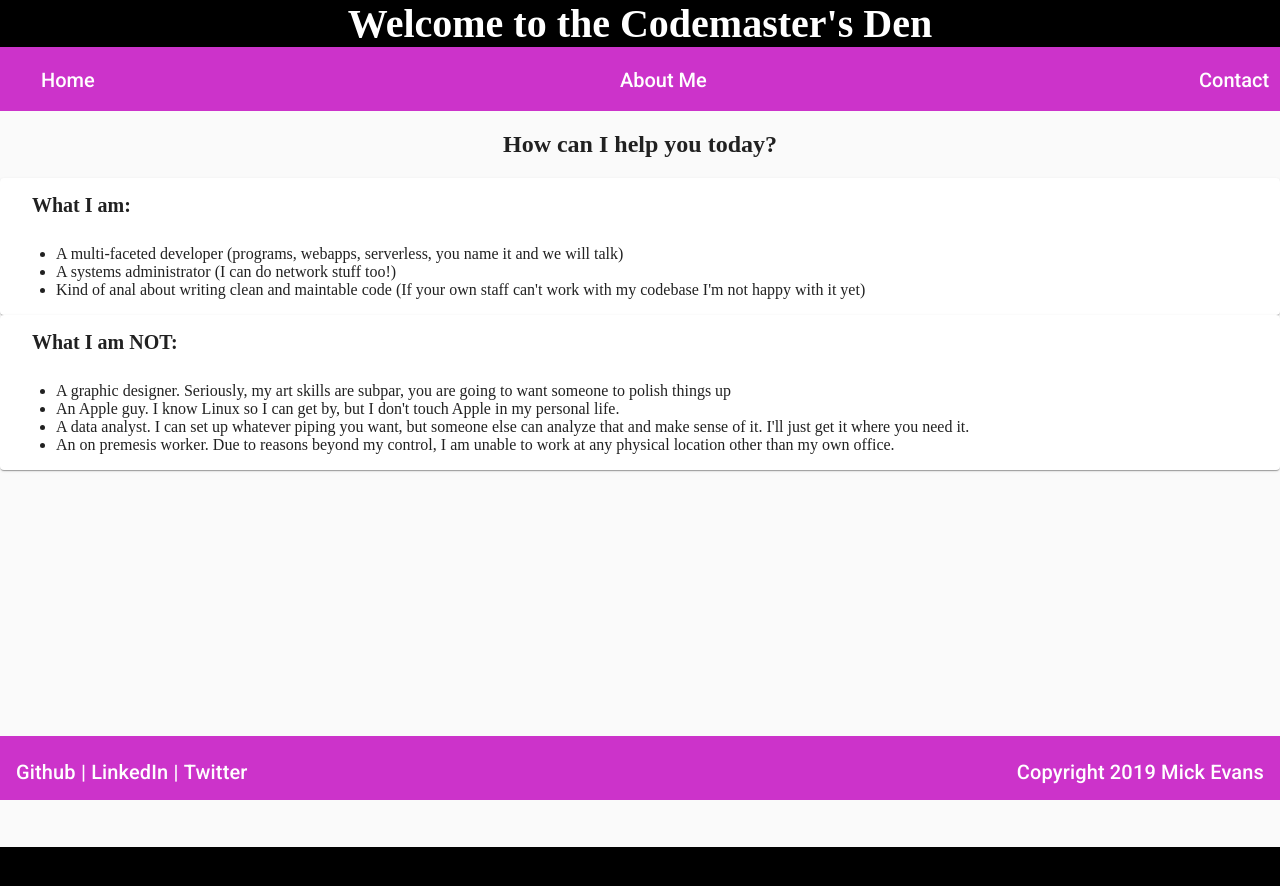
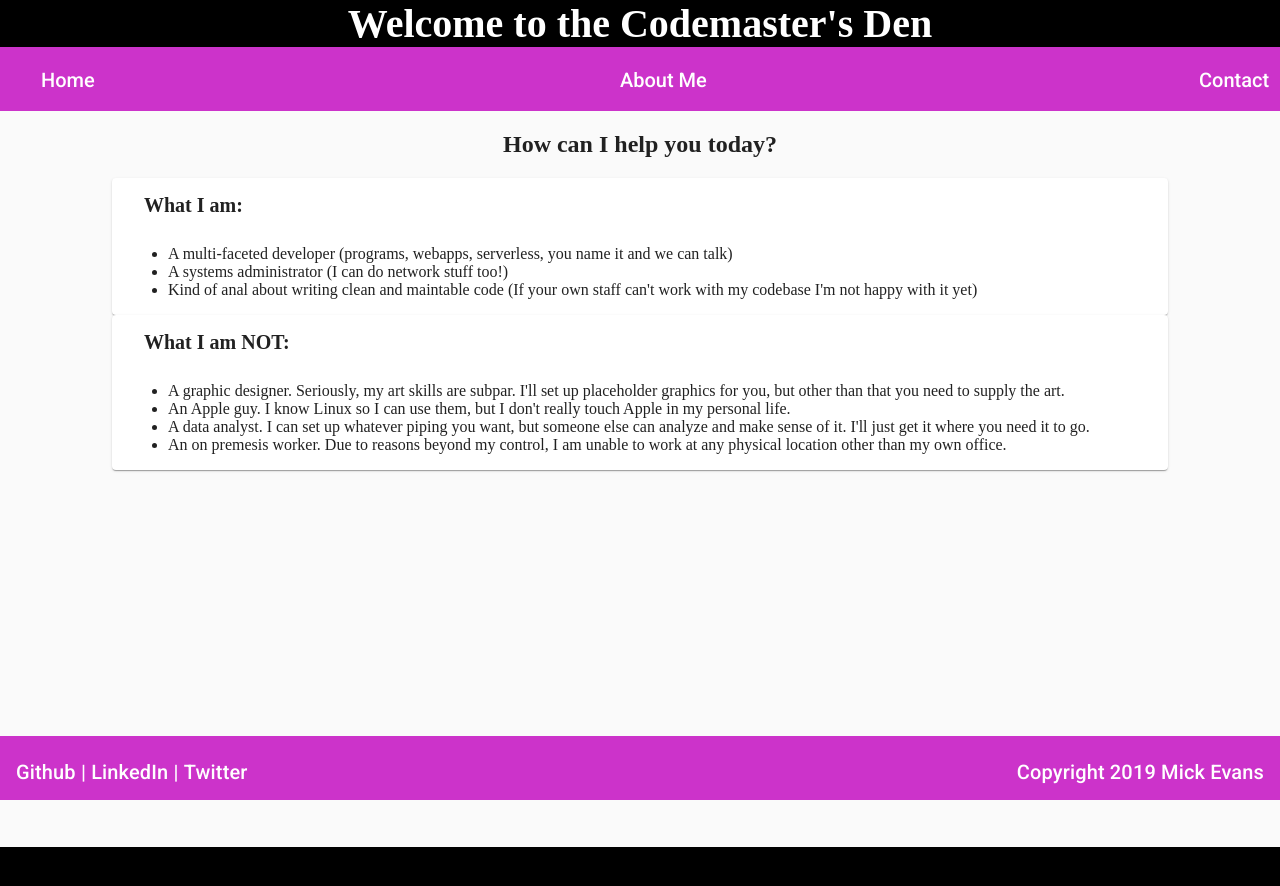
Before and after one commit to codemastermick/devPortfolio, an Angular app: page /home in a window 1280 px wide. Shown: the top 886 px of the page. Built offline with nearby package versions, Linux system fonts and the light colour scheme.

Commit message:
style(global): center up cards and do a little code cleanup

```diff
--- a/src/app/app.component.html
+++ b/src/app/app.component.html
@@ -11,7 +11,9 @@
     </mat-sidenav>
     <mat-sidenav-content class="bgimg">
       <app-header (sidenavToggle)="sidenav.toggle()"></app-header>
-      <router-outlet></router-outlet>
+      <div class="pageBody">
+        <router-outlet></router-outlet>
+      </div>
     </mat-sidenav-content>
   </mat-sidenav-container>
   <app-footer [foundingYear]="foundingYear" [author]="author" fxFlexOffset="auto"></app-footer>
--- a/src/app/app.component.scss
+++ b/src/app/app.component.scss
@@ -42,3 +42,9 @@ mat-sidenav {
   // height: 80%;
   overflow: auto;
 }
+
+.pageBody{
+  display: flex;
+  justify-content: center;
+  align-items: center;
+}
--- a/src/app/pages/about/about.component.scss
+++ b/src/app/pages/about/about.component.scss
@@ -3,10 +3,6 @@ h2 {
   text-align: center;
 }
 
-mat-card {
-  text-align: left;
-}
-
 .firstPara {
   font-size: 18px;
 }
--- a/src/app/pages/contact/contact.component.html
+++ b/src/app/pages/contact/contact.component.html
@@ -2,6 +2,7 @@
   {{tagline}}
 </h2>
 
+<mat-card>
     <div class="example-container">
         <mat-form-field>
           <input matInput placeholder="Enter your name" [formControl]="name" required>
@@ -23,3 +24,4 @@
         </p>
         <button (click)="submit()">Submit</button>
       </div>
+</mat-card>
--- a/src/app/pages/home/home.component.html
+++ b/src/app/pages/home/home.component.html
@@ -10,13 +10,14 @@
   </mat-card-header>
   <ul>
     <li>
-      A multi-faceted developer (programs, webapps, serverless, you name it and we will talk)
+      A multi-faceted developer (programs, webapps, serverless, you name it and we can talk)
     </li>
     <li>
       A systems administrator (I can do network stuff too!)
     </li>
     <li>
-      Kind of anal about writing clean and maintable code (If your own staff can't work with my codebase I'm not happy with it yet)
+      Kind of anal about writing clean and maintable code (If your own staff can't work with my codebase I'm not happy
+      with it yet)
     </li>
   </ul>
 </mat-card>
@@ -29,15 +30,15 @@
   </mat-card-header>
   <ul>
     <li>
-      A graphic designer. Seriously, my art skills are subpar, you are going to want someone to polish things up
+      A graphic designer. Seriously, my art skills are subpar. I'll set up placeholder graphics for you, but other than
+      that you need to supply the art.
     </li>
     <li>
-      An Apple guy. I know Linux so I can get by, but I don't touch Apple in my personal life.
+      An Apple guy. I know Linux so I can use them, but I don't really touch Apple in my personal life.
     </li>
     <li>
-      A data analyst. I can set up whatever piping you want, but someone else can analyze that and make sense of it.
-      I'll
-      just get it where you need it.
+      A data analyst. I can set up whatever piping you want, but someone else can analyze and make sense of it. I'll
+      just get it where you need it to go.
     </li>
     <li>
       An on premesis worker. Due to reasons beyond my control, I am unable to work at any physical location other than
--- a/src/styles.scss
+++ b/src/styles.scss
@@ -15,3 +15,8 @@ h1 {
   margin: 0;
   padding:0;
 }
+
+mat-card{
+  min-width: 80vw;
+  max-width: 80vw;
+}
```
Lines whose indentation alone changed are shown as unchanged.
